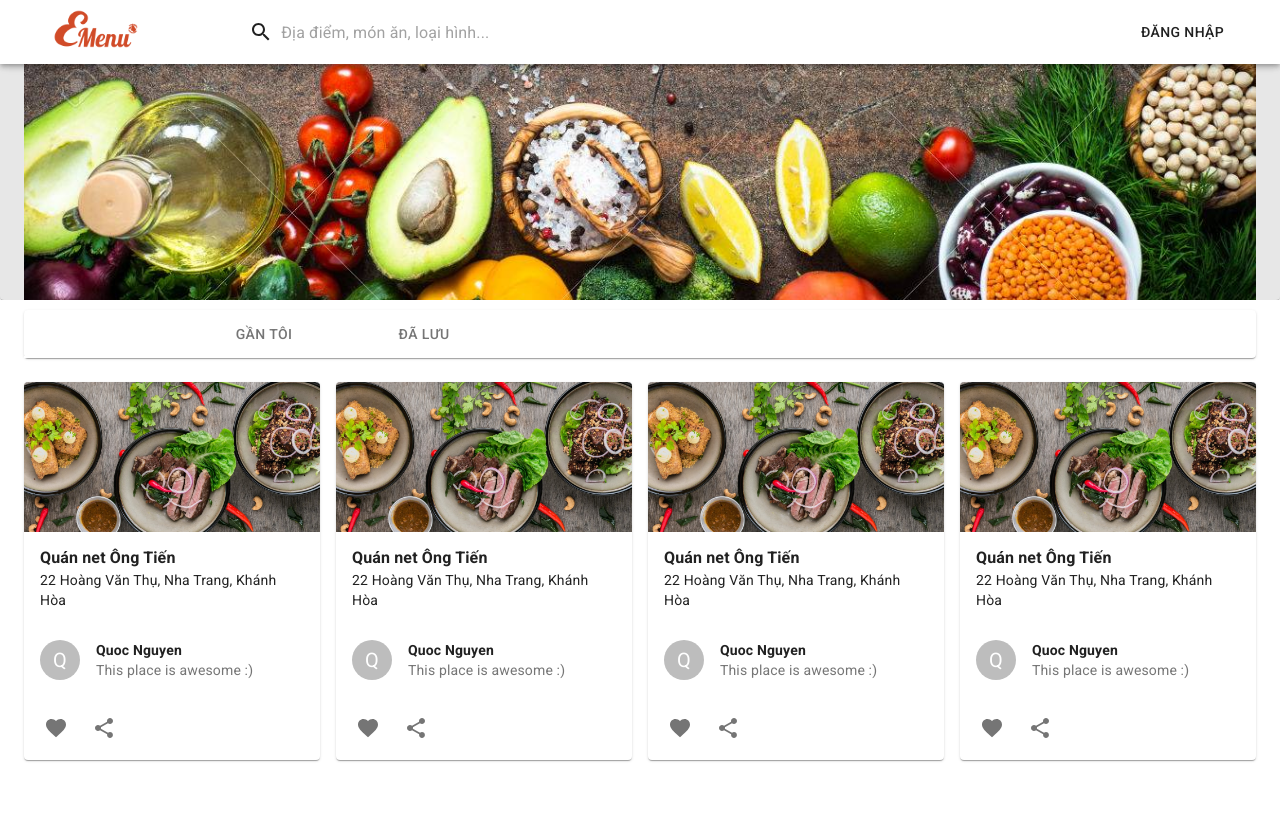
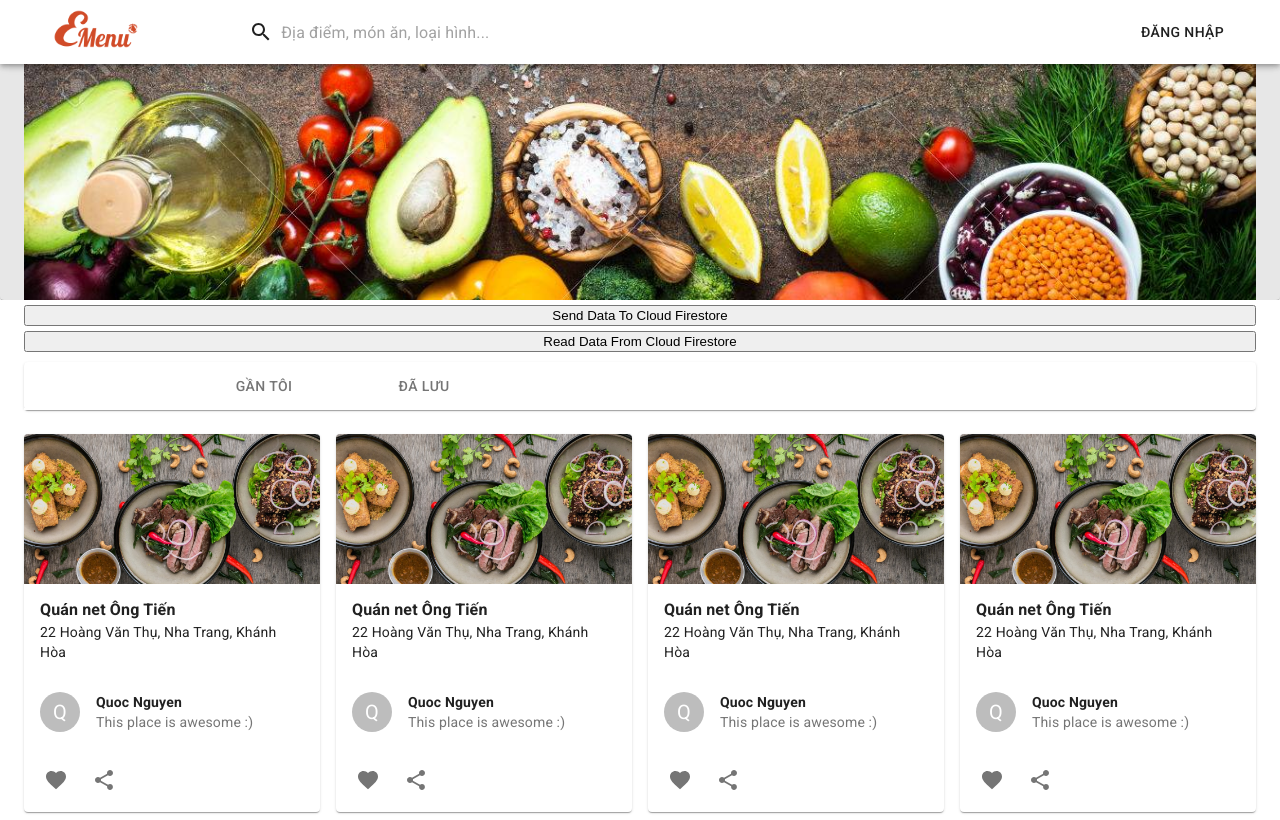
Before and after one commit to quocnguyencoder/EMenu, a Next.js app: page / in a window 1280 px wide. Built offline with nearby package versions, Linux system fonts and the light colour scheme; no server answers.

Commit message:
Implement simple funcs to wr from cloud firestore

```diff
--- /dev/null
+++ b/components/cloudFirestore/Read.tsx
@@ -0,0 +1,32 @@
+import firebase from "firebase/app";
+import "firebase/firestore";
+
+const ReadDataFromCloudFirestore = () => {
+  const readData = () => {
+    try {
+      firebase
+        .firestore()
+        .collection("myCollection")
+        .doc("test-doc")
+        .onSnapshot(function (doc) {
+          console.log(doc.data());
+        });
+      alert(
+        "Data was successfully fetched from cloud firestore! Close this alert and check console for output."
+      );
+    } catch (error) {
+      console.log(error);
+      alert(error);
+    }
+  };
+
+  return (
+    <div style={{ margin: "5px 0" }}>
+      <button onClick={readData} style={{ width: "100%" }}>
+        Read Data From Cloud Firestore
+      </button>
+    </div>
+  );
+};
+
+export default ReadDataFromCloudFirestore;
--- /dev/null
+++ b/components/cloudFirestore/Write.tsx
@@ -0,0 +1,40 @@
+import firebase from "firebase/app";
+import "firebase/firestore";
+// import { useUser } from "../../firebase/useUser";
+
+const WriteToCloudFirestore = () => {
+  const sendData = () => {
+    try {
+      firebase
+        .firestore()
+        .collection("myCollection")
+        .doc("test-doc") // leave as .doc() for a random unique doc name to be assigned
+        .set({
+          string_data: "Benjamin Carlson",
+          number_data: 2,
+          boolean_data: true,
+          map_data: { stringInMap: "Hi", numberInMap: 7 },
+          array_data: ["text", 4],
+          null_data: null,
+          time_stamp: firebase.firestore.Timestamp.fromDate(
+            new Date("December 17, 1995 03:24:00")
+          ),
+          geo_point: new firebase.firestore.GeoPoint(34.714322, -131.468435),
+        })
+        .then(() => alert("Data was successfully sent to cloud firestore!"));
+    } catch (error) {
+      console.log(error);
+      alert(error);
+    }
+  };
+
+  return (
+    <div style={{ margin: "5px 0" }}>
+      <button onClick={sendData} style={{ width: "100%" }}>
+        Send Data To Cloud Firestore
+      </button>
+    </div>
+  );
+};
+
+export default WriteToCloudFirestore;
--- a/pages/index.tsx
+++ b/pages/index.tsx
@@ -1,6 +1,8 @@
 import { Banners, Discovery } from "../components/Homepage";
 import { Container } from "@material-ui/core";
 import firebase from "../firebase/initFirebase";
+import Write from "../components/cloudFirestore/Write";
+import Read from "../components/cloudFirestore/Read";
 
 firebase();
 export default function Home() {
@@ -8,6 +10,8 @@ export default function Home() {
     <>
       <Banners />
       <Container maxWidth="lg">
+        <Write />
+        <Read />
         <Discovery />
       </Container>
     </>
```
